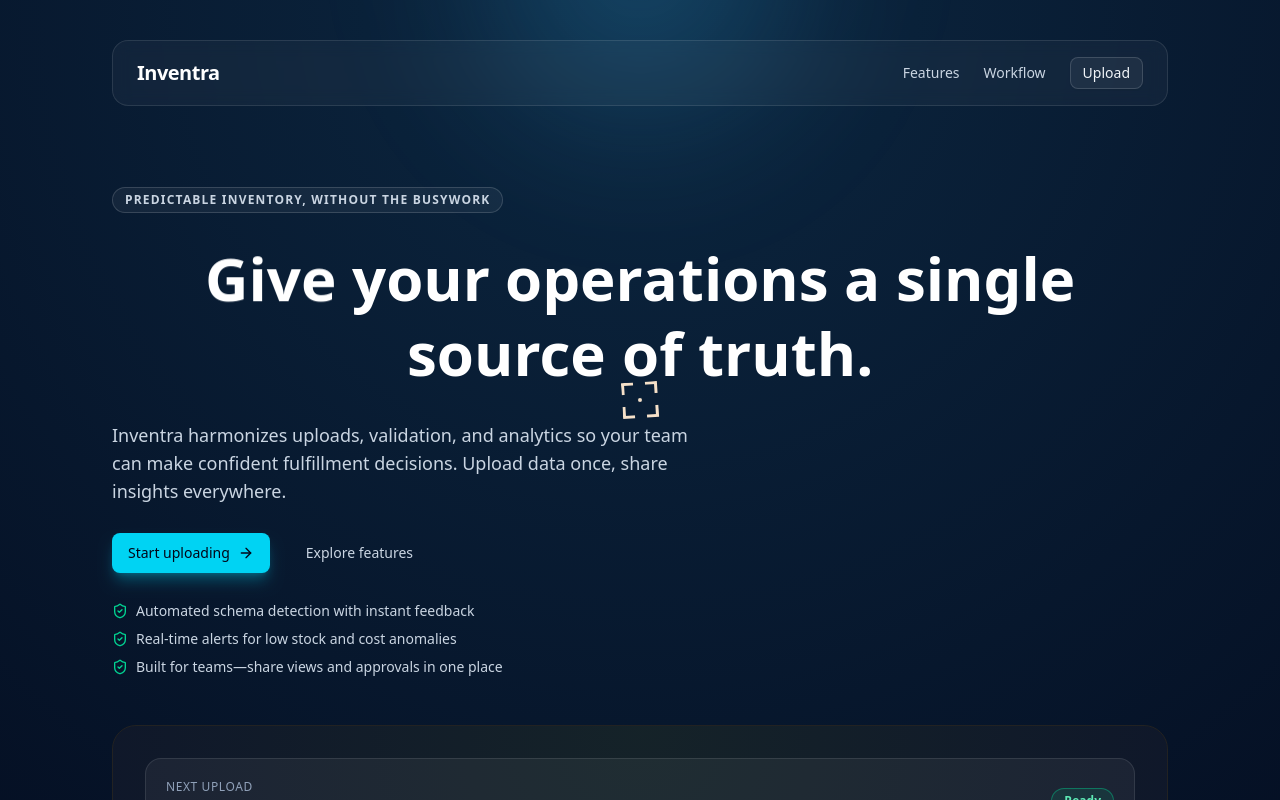
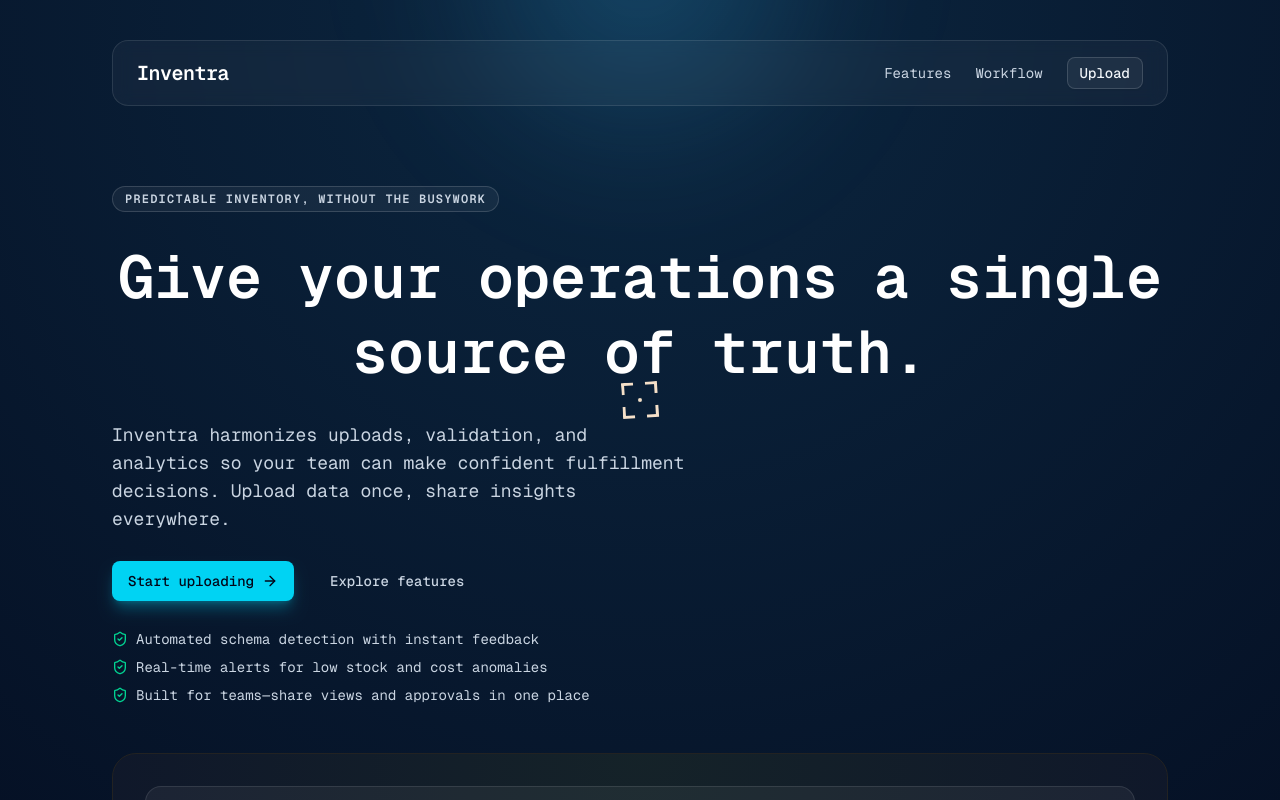
Before and after one commit to vreoo/Inventra, a Next.js app in the folder frontend/: page / in a window 1280 px wide. Shown: the top 800 px of the page. Built offline with nearby package versions, Linux system fonts and the light colour scheme.

Commit message:
fix: use classname instead of variable field for fonts in layout

```diff
--- a/frontend/src/app/layout.tsx
+++ b/frontend/src/app/layout.tsx
@@ -43,7 +43,7 @@ export default function RootLayout({
   return (
     <html lang="en">
       <body
-        className={`${oswald.variable} ${poppins.variable} ${inter.variable} ${geistSans.variable} ${geistMono.variable} antialiased`}
+        className={`${oswald.className} ${poppins.className} ${inter.className} ${geistSans.className} ${geistMono.className} antialiased`}
       >
         {children}
       </body>
```
